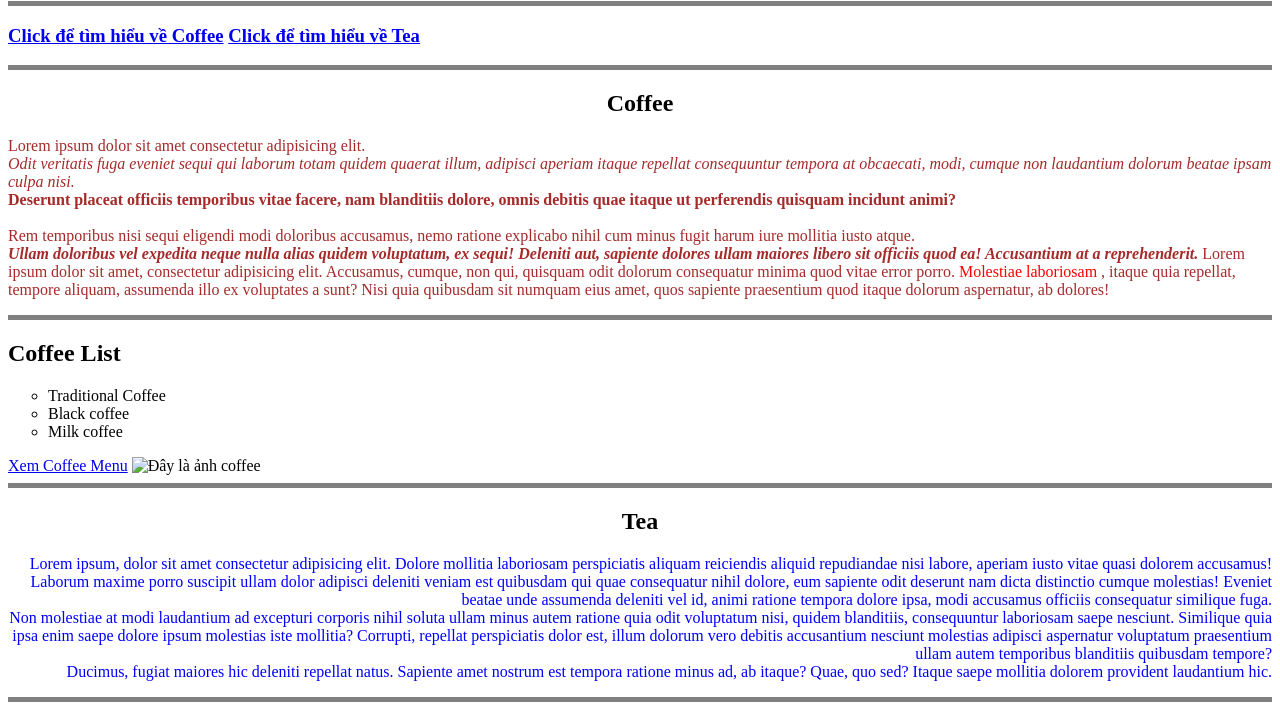
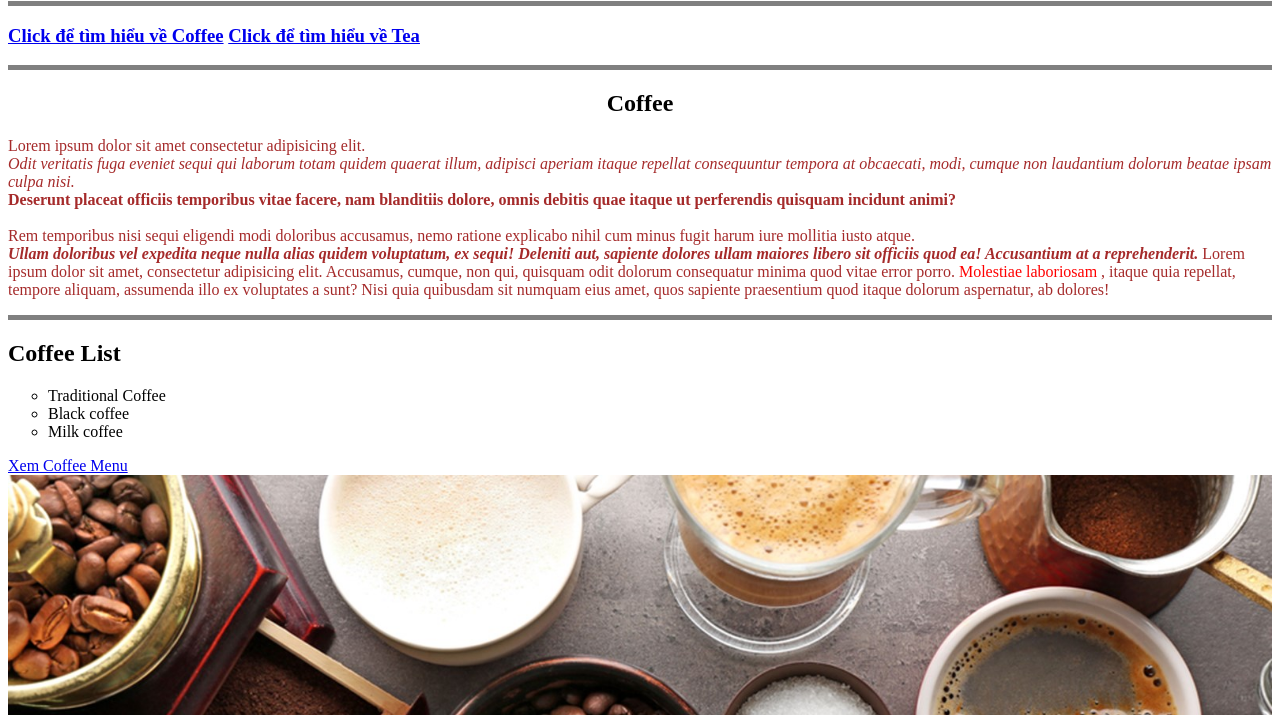
Before and after one commit to hoanghoatham123/coffee-and-tea, a plain HTML site: page index.html in a window 1280 px wide. Shown: the part 79-794 px from the top of the page. Drawn offline with Linux system fonts and the light colour scheme; the site is published under a folder, as on GitHub Pages, so addresses that start at the root find nothing.

Commit message:
Update index.html

```diff
--- a/index.html
+++ b/index.html
@@ -50,7 +50,7 @@
         <li>Milk coffee</li>
     </ul>
     <a href="./coffee/coffee.html" target="_blank">Xem Coffee Menu</a>
-    <img src="/img/coffee.jpg" alt="Đây là ảnh coffee" width="100%">
+    <img src="./img/coffee.jpg" alt="Đây là ảnh coffee" width="100%">
     <hr size="5px" noshade="">
     <h2 style="text-align: center;" id="Tea">Tea</h2>
     <p style="text-align: right;color: blue">
```
